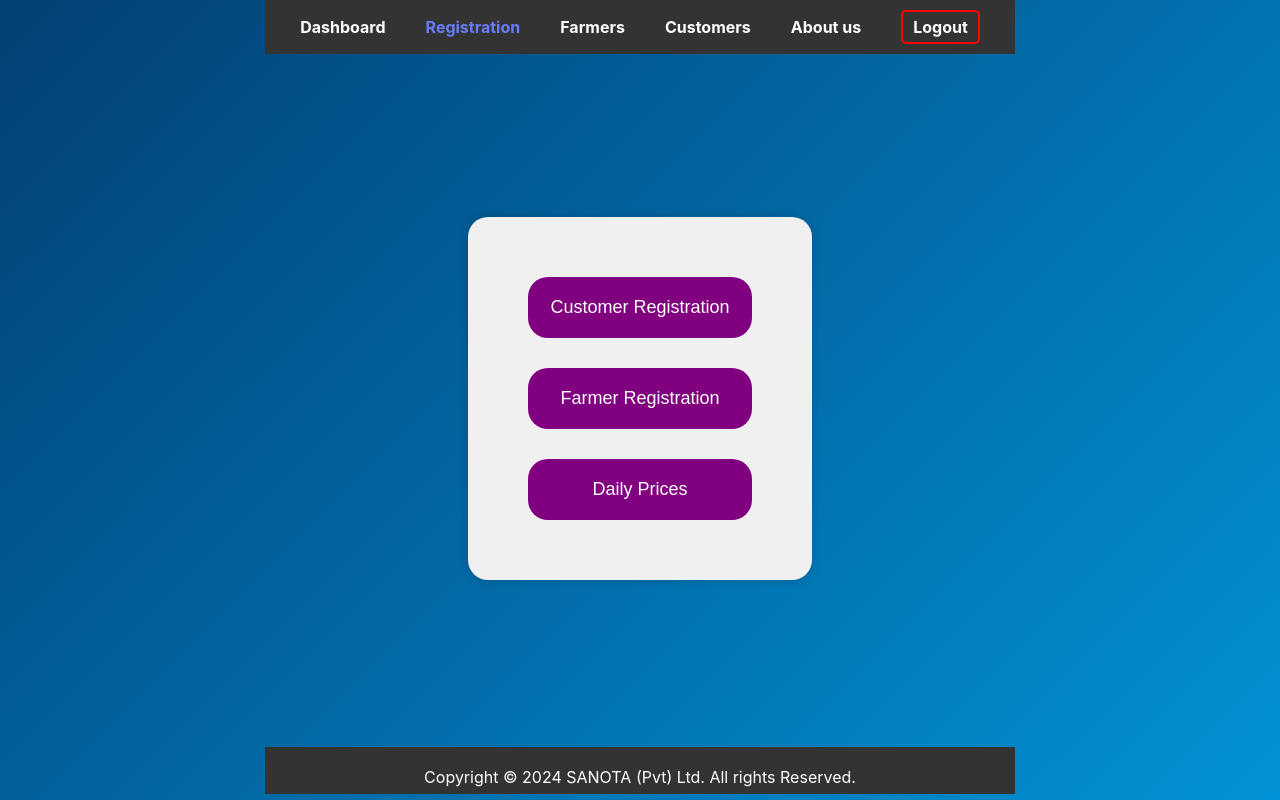
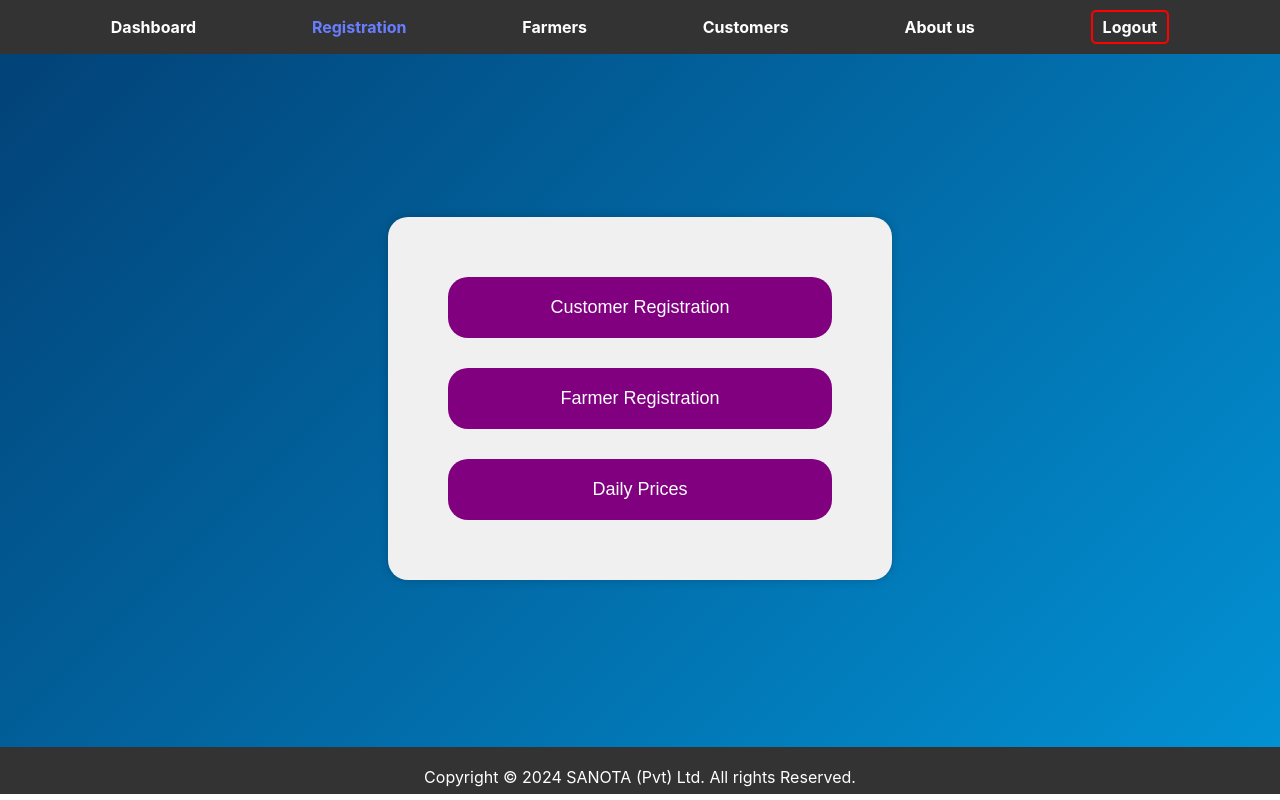
Before and after one commit to sulaiman4342/Farmers-and-Customers-Application, a React (Vite) app in the folder react-vite-application/: page /registration in a window 1280 px wide. Built offline with nearby package versions, Linux system fonts and the light colour scheme.

Commit message:
styling and some other changes

```diff
--- a/react-vite-application/src/components/FarmerRightForm.jsx
+++ b/react-vite-application/src/components/FarmerRightForm.jsx
@@ -66,8 +66,10 @@ const FarmerRightForm = ({
           </div>
           <div className="form-row">
             <input
-              type="text"
-              value={weightEntry.date} readOnly />
+              type="date"
+              value={weightEntry.date}
+              onChange={(e) => setWeightEntry({ ...weightEntry, date: e.target.value })}
+              />
           </div>
           <button onClick={handleSubmit} className="submit-button">Submit</button>
         </div>
--- a/react-vite-application/src/components/styles/Header.css
+++ b/react-vite-application/src/components/styles/Header.css
@@ -79,6 +79,7 @@
     background-color: #333;
     padding: 10px;
     width: 200px;
+    z-index: 999;
   }
 
   .nav-list.nav-visible {
--- a/react-vite-application/src/index.css
+++ b/react-vite-application/src/index.css
@@ -1,4 +1,4 @@
-:root {
+ :root {
   font-family: Inter, system-ui, Avenir, Helvetica, Arial, sans-serif;
   line-height: 1.5;
   font-weight: 400;
@@ -13,6 +13,7 @@
   -moz-osx-font-smoothing: grayscale;
 }
 
+
 a {
   font-weight: 500;
   color: #646cff;
@@ -24,10 +25,9 @@ a:hover {
 
 body {
   margin: 0;
-  background: linear-gradient(135deg, #024075, #0293d6); /* Blue gradient background */
-  place-items: center;
-  min-width: 320px;
-  min-height: 100vh;
+  background: linear-gradient(135deg, #024075, #0293d6);
+  /* place-items: center;
+  min-height: 100vh; */
 }
 
 h1 {
@@ -45,5 +45,5 @@ h1 {
   }
   /* button {
     background-color: #f9f9f9;
-  } */
+  }  */
 }
--- a/react-vite-application/src/pages/RegistrationPage.jsx
+++ b/react-vite-application/src/pages/RegistrationPage.jsx
@@ -2,7 +2,7 @@ import React, { useState } from 'react';
 import './RegistrationPage.css';
 import { useNavigate } from 'react-router-dom';
 import Header from '../components/Header';
-import Footer from '../components/Footer';
+
 
 
 const RegistrationPage = () => {
@@ -22,6 +22,10 @@ const RegistrationPage = () => {
         navigate('/farmer-registration');
     };
 
+    const handleDailyPrices = () => {
+        navigate('/daily-price');
+    };
+
     return (
         <>
             <Header />
@@ -33,7 +37,7 @@ const RegistrationPage = () => {
                     <button className="regis-button" onClick={handleFarmerRegistration}>
                         Farmer Registration
                     </button>
-                    <button className="regis-button">Daily Prices</button>
+                    <button className="regis-button" onClick={handleDailyPrices}>Daily Prices</button>
                 </div>
             </div>
 
```
